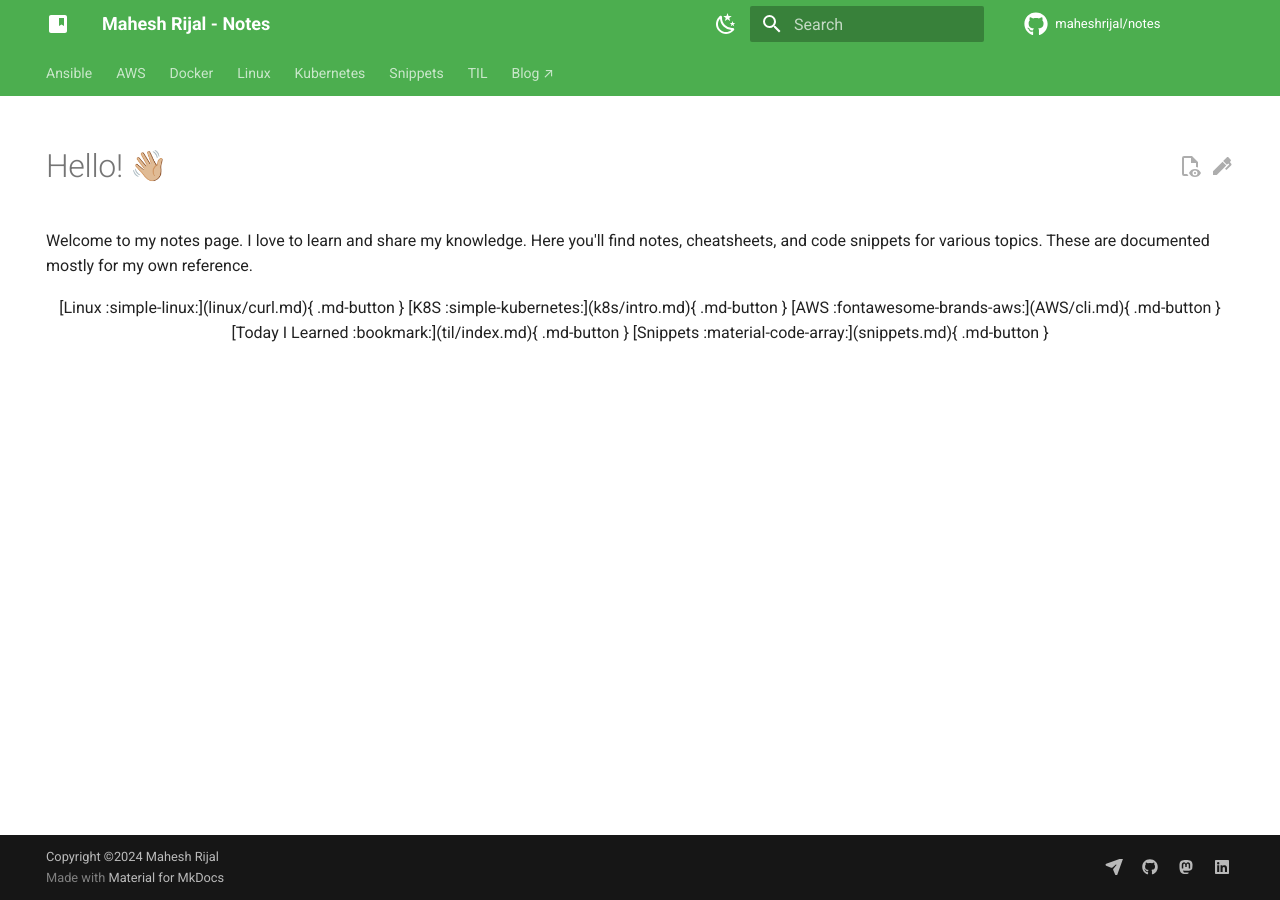
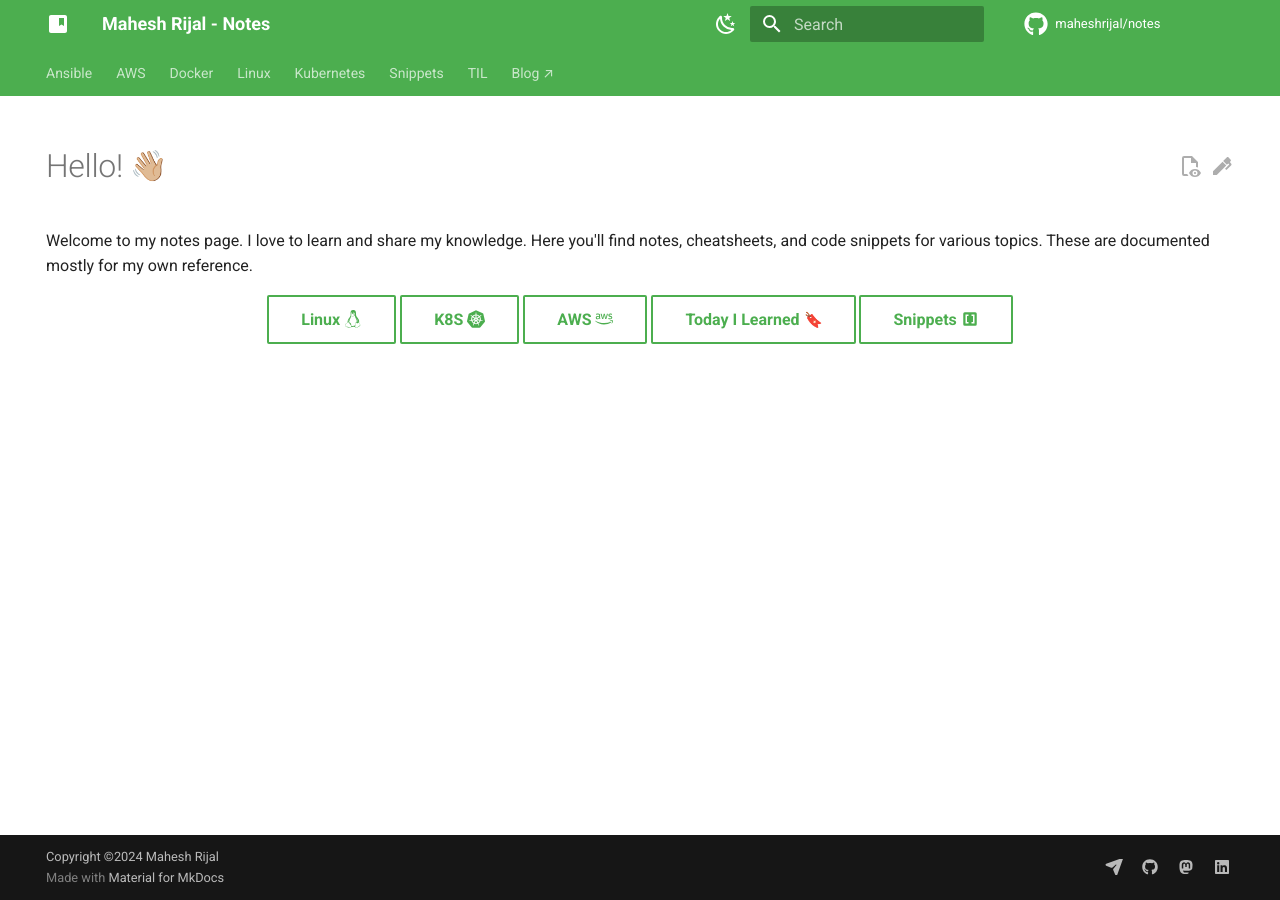
Before and after one commit to maheshrijal/notes, an MkDocs documentation site: the page built from docs/index.md, in a window 1280 px wide. Built offline with MkDocs 1.6.1 and Material for MkDocs 9.7.7, drawn with Linux system fonts in a browser that asks for light colours; emoji names are drawn with the system emoji font; comment, search, counter and statistics services are not loaded.

Commit message:
fix: correct AWS link path (#122)

```diff
--- a/docs/index.md
+++ b/docs/index.md
@@ -10,7 +10,7 @@ hide:
 
 Welcome to my notes page. I love to learn and share my knowledge. Here you'll find notes, cheatsheets, and code snippets for various topics. These are documented mostly for my own reference.
 
-<center>
+<div align="center" markdown>
 
-[Linux :simple-linux:](linux/curl.md){ .md-button } [K8S :simple-kubernetes:](k8s/intro.md){ .md-button } [AWS :fontawesome-brands-aws:](AWS/cli.md){ .md-button } [Today I Learned :bookmark:](til/index.md){ .md-button } [Snippets :material-code-array:](snippets.md){ .md-button }
-</center>
+[Linux :simple-linux:](linux/curl.md){ .md-button } [K8S :simple-kubernetes:](k8s/intro.md){ .md-button } [AWS :fontawesome-brands-aws:](aws/cli.md){ .md-button } [Today I Learned :bookmark:](til/index.md){ .md-button } [Snippets :material-code-array:](snippets.md){ .md-button }
+</div>
```
